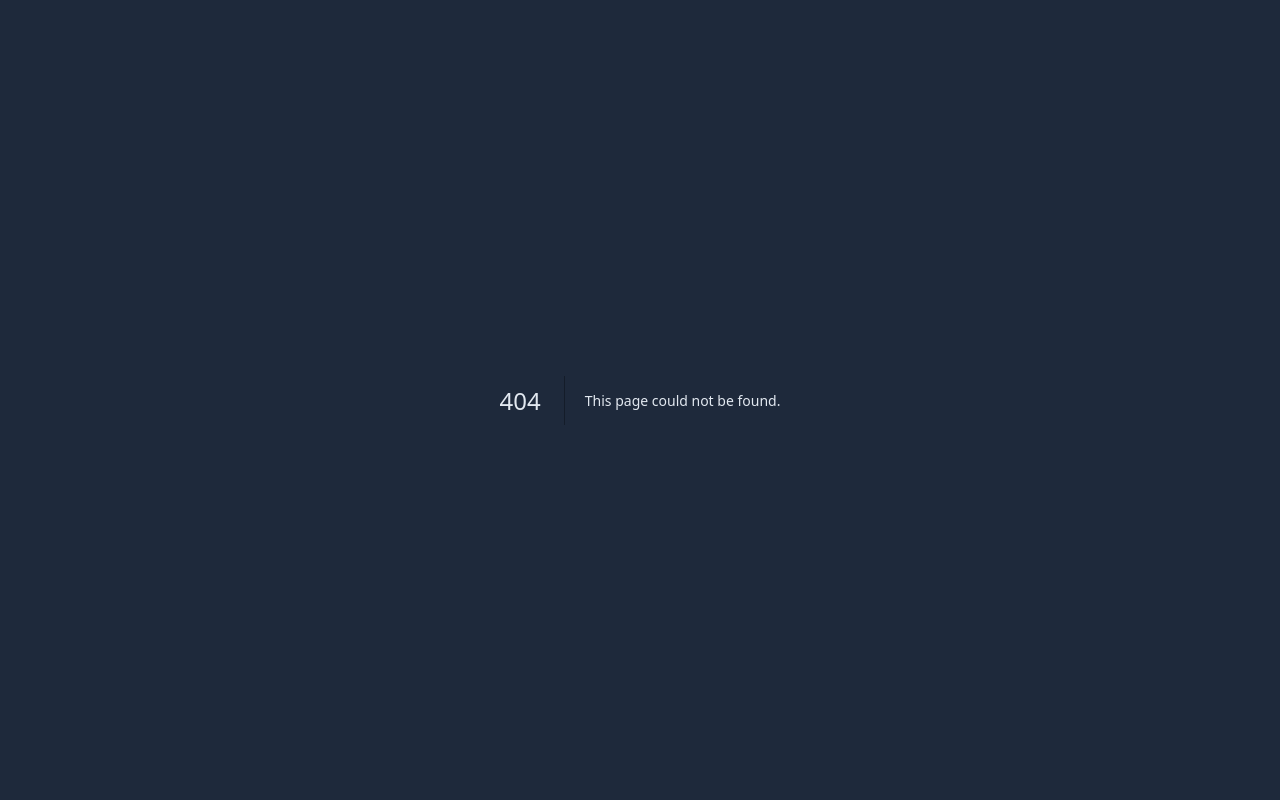
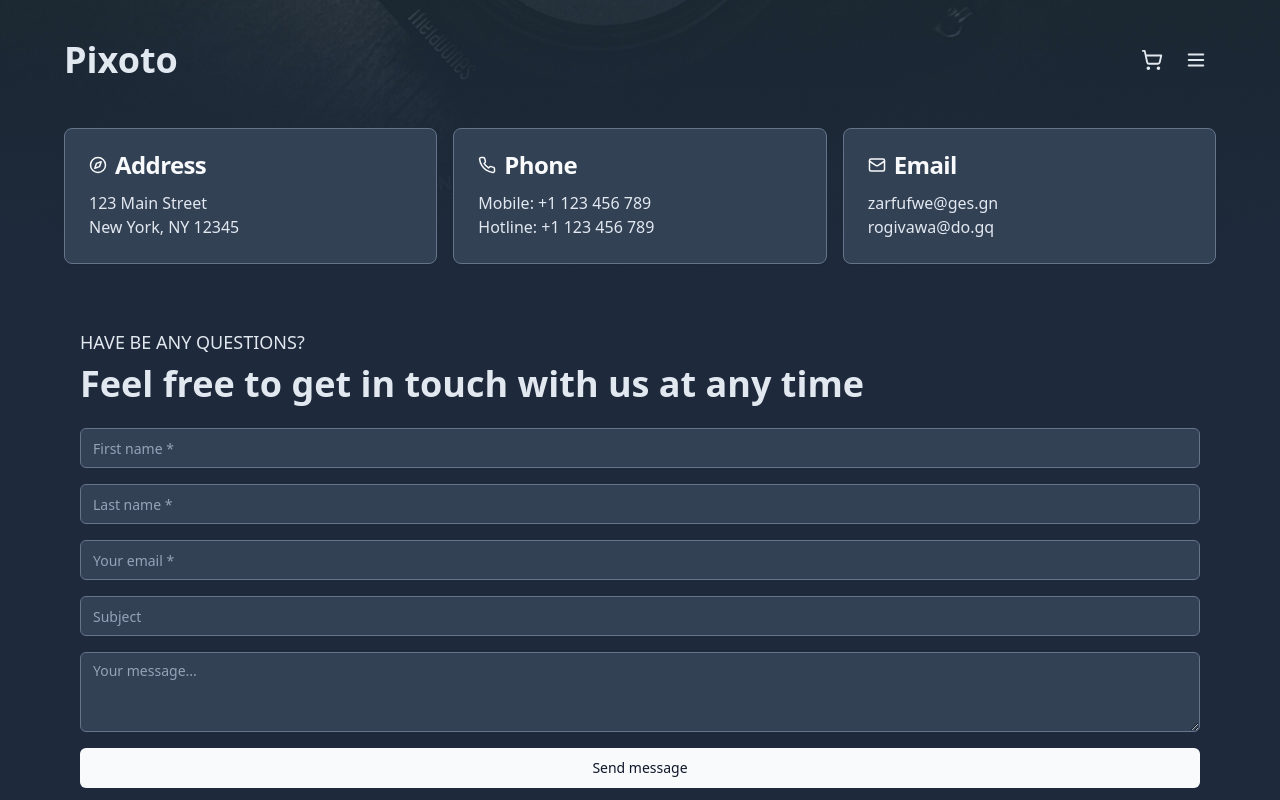
Before and after one commit to seesmof/Pixoto-Photos-Website, a Next.js app: page /contact in a window 1280 px wide. Before the commit this address had no page. Shown: the top 800 px of the page. Built offline with nearby package versions, Linux system fonts and the light colour scheme.

Commit message:
update layout.tsx, page.tsx and footer.tsx

```diff
--- /dev/null
+++ b/app/contact/page.tsx
@@ -0,0 +1,120 @@
+"use client";
+
+import Footer from "@/components/footer";
+import Navbar from "@/components/navbar";
+import { Button } from "@/components/ui/button";
+import {
+  Card,
+  CardDescription,
+  CardHeader,
+  CardTitle,
+} from "@/components/ui/card";
+import { Input } from "@/components/ui/input";
+import { Textarea } from "@/components/ui/textarea";
+import { Compass, Mail, Phone } from "lucide-react";
+import React from "react";
+
+const page = () => {
+  return (
+    <>
+      <main className="min-h-screen">
+        <div className="p-4 grid bg-center relative bg-no-repeat bg-cover bg-[url('/assets/contact-header.jpg')]">
+          <div className="absolute inset-0 bg-gradient-to-b from-transparent to-slate-800 z-10"></div>
+          <section className="grid max-w-6xl mx-auto w-full z-20">
+            <div className="mb-12">
+              <Navbar />
+            </div>
+            <div className="gap-4 lg:grid-cols-3 grid">
+              <Card className="bg-slate-700 border-slate-500">
+                <CardHeader>
+                  <CardTitle className="flex items-center gap-2">
+                    <Compass size={18} strokeWidth={2} />
+                    Address
+                  </CardTitle>
+                  <CardDescription className="text-slate-200 text-base pt-2">
+                    123 Main Street
+                    <br />
+                    New York, NY 12345
+                  </CardDescription>
+                </CardHeader>
+              </Card>
+              <Card className="bg-slate-700 border-slate-500">
+                <CardHeader>
+                  <CardTitle className="flex items-center gap-2">
+                    <Phone size={18} strokeWidth={2} />
+                    Phone
+                  </CardTitle>
+                  <CardDescription className="text-slate-200 text-base pt-2">
+                    Mobile: +1 123 456 789
+                    <br />
+                    Hotline: +1 123 456 789
+                  </CardDescription>
+                </CardHeader>
+              </Card>
+              <Card className="bg-slate-700 border-slate-500">
+                <CardHeader>
+                  <CardTitle className="flex items-center gap-2">
+                    <Mail size={18} strokeWidth={2} />
+                    Email
+                  </CardTitle>
+                  <CardDescription className="text-slate-200 text-base pt-2">
+                    zarfufwe@ges.gn
+                    <br />
+                    rogivawa@do.gq
+                  </CardDescription>
+                </CardHeader>
+              </Card>
+            </div>
+          </section>
+        </div>
+        <section className="grid max-w-6xl w-full mx-auto p-4 py-12">
+          <h3 className="uppercase font-medium lg:text-lg">
+            have be any questions?
+          </h3>
+          <h2 className="text-2xl lg:text-4xl font-bold mt-2">
+            Feel free to get in touch with us at any time
+          </h2>
+          <div className="grid gap-4 pt-6">
+            <div className="grid gap-4">
+              <Input
+                className="bg-slate-700 border border-slate-500 focus:border-slate-200 focus:border-2"
+                type="text"
+                id="firstName"
+                placeholder="First name *"
+              />
+              <Input
+                className="bg-slate-700 border border-slate-500 focus:border-slate-200 focus:border-2"
+                type="text"
+                id="lastName"
+                placeholder="Last name *"
+              />
+            </div>
+            <div className="grid gap-4">
+              <Input
+                className="bg-slate-700 border border-slate-500 focus:border-slate-200 focus:border-2"
+                type="email"
+                id="email"
+                placeholder="Your email *"
+              />
+              <Input
+                className="bg-slate-700 border border-slate-500 focus:border-slate-200 focus:border-2"
+                type="text"
+                id="subject"
+                placeholder="Subject"
+              />
+            </div>
+            <Textarea
+              className="bg-slate-700 border border-slate-500 focus:border-slate-200 focus:border-2"
+              id="message"
+              placeholder="Your message..."
+            />
+            <Button variant="default">Send message</Button>
+          </div>
+        </section>
+        <Footer />
+      </main>
+    </>
+  );
+};
+
+export default page;
--- a/app/page.tsx
+++ b/app/page.tsx
@@ -1,6 +1,7 @@
 "use client";
 
 import Footer from "@/components/footer";
+import Navbar from "@/components/navbar";
 import { Button } from "@/components/ui/button";
 import {
   Card,
@@ -11,22 +12,7 @@ import {
 } from "@/components/ui/card";
 import { Input } from "@/components/ui/input";
 import { Label } from "@/components/ui/label";
-import { Separator } from "@/components/ui/separator";
-import {
-  Sheet,
-  SheetContent,
-  SheetDescription,
-  SheetHeader,
-  SheetTitle,
-  SheetTrigger,
-} from "@/components/ui/sheet";
-import {
-  ArrowRight,
-  ArrowUpRight,
-  CircleDot,
-  Menu,
-  ShoppingCart,
-} from "lucide-react";
+import { ArrowRight, ArrowUpRight, CircleDot } from "lucide-react";
 import Image from "next/image";
 import Link from "next/link";
 import * as React from "react";
@@ -36,46 +22,7 @@ const MainPage = () => {
     <>
       <section className="bg-cover bg-no-repeat bg-[url('/assets/main-hero-background.jpg')] bg-center">
         <div className="max-w-6xl mx-auto w-full grid p-4">
-          <nav className="flex justify-between items-center lg:pt-6">
-            <h1 className="text-2xl lg:text-4xl font-bold">
-              <Link href="/">Pixoto</Link>
-            </h1>
-            <div className="flex flex-row items-center gap-1">
-              <Sheet>
-                <SheetTrigger asChild>
-                  <Button variant={"ghost"} size={"icon"}>
-                    <ShoppingCart size={22} />
-                  </Button>
-                </SheetTrigger>
-                <SheetContent side="left">
-                  <SheetHeader>
-                    <SheetTitle>Your cart</SheetTitle>
-                    <SheetDescription>
-                      Add items to your cart and they will appear here
-                    </SheetDescription>
-                  </SheetHeader>
-                  <Separator className="my-2" />
-                </SheetContent>
-              </Sheet>
-              <Sheet>
-                <SheetTrigger asChild>
-                  <Button variant={"ghost"} size={"icon"}>
-                    <Menu size={22} />
-                  </Button>
-                </SheetTrigger>
-                <SheetContent side="left">
-                  <div className="grid gap-4">
-                    <Link href="/">Home</Link>
-                    <Link href="/">About</Link>
-                    <Link href="/">Shop</Link>
-                    <Link href="/">Portfolio</Link>
-                    <Link href="/">Blog</Link>
-                    <Link href="/">Contact</Link>
-                  </div>
-                </SheetContent>
-              </Sheet>
-            </div>
-          </nav>
+          <Navbar />
 
           <div className="grid py-24 lg:py-40 w-full">
             <h2 className="uppercase font-medium lg:text-lg">
--- a/components/footer.tsx
+++ b/components/footer.tsx
@@ -75,12 +75,12 @@ const Footer = () => {
           <article className="lg:w-[20%]">
             <h3 className="font-bold uppercase">pages</h3>
             <div className="grid gap-2 mt-2">
-              <FooterLink href="/">About us</FooterLink>
+              <FooterLink href="/about">About us</FooterLink>
               <FooterLink href="/">Services</FooterLink>
               <FooterLink href="/">Portfolio</FooterLink>
-              <FooterLink href="/">Blog</FooterLink>
+              <FooterLink href="/blog">Blog</FooterLink>
               <FooterLink href="/">Team</FooterLink>
-              <FooterLink href="/">Contact</FooterLink>
+              <FooterLink href="/contact">Contact</FooterLink>
             </div>
           </article>
 
--- /dev/null
+++ b/components/navbar.tsx
@@ -0,0 +1,97 @@
+"use client";
+
+import Link from "next/link";
+import React from "react";
+import {
+  Sheet,
+  SheetContent,
+  SheetDescription,
+  SheetHeader,
+  SheetTitle,
+  SheetTrigger,
+} from "./ui/sheet";
+import { Button } from "./ui/button";
+import { Menu, ShoppingCart } from "lucide-react";
+import { Separator } from "./ui/separator";
+
+interface NavbarProps {
+  shoppingCartItems: CartItem[];
+  setShoppingCartItems: React.Dispatch<React.SetStateAction<CartItem[]>>;
+}
+
+export interface CartItem {
+  id: number;
+  name: string;
+  image: string;
+  quantity: number;
+  price: number;
+}
+
+const Navbar = () => {
+  const [shoppingCartItems, setShoppingCartItems] = React.useState<CartItem[]>(
+    []
+  );
+
+  return (
+    <>
+      <nav className="flex justify-between items-center lg:pt-6">
+        <h1 className="text-2xl lg:text-4xl font-bold duration-500 hover:text-slate-300">
+          <Link href="/">Pixoto</Link>
+        </h1>
+        <div className="flex flex-row items-center gap-1">
+          <Sheet>
+            <SheetTrigger asChild>
+              <Button variant={"ghost"} size={"icon"}>
+                <ShoppingCart size={22} />
+              </Button>
+            </SheetTrigger>
+            <SheetContent side="left">
+              <SheetHeader>
+                <SheetTitle>Your cart</SheetTitle>
+                <SheetDescription>
+                  {shoppingCartItems.length > 0 ? (
+                    <p>{shoppingCartItems.length} items</p>
+                  ) : (
+                    <p>Add items to your cart and they will appear here</p>
+                  )}
+                </SheetDescription>
+              </SheetHeader>
+              <Separator className="my-2" />
+              <section className="grid gap-4 pt-6">
+                {shoppingCartItems.map((item) => (
+                  <article className="flex items-center">
+                    <ShoppingCart size={24} className="mr-2" />
+                    <div className="grid gap-1">
+                      <p>{item.name}</p>
+                      <p>${item.price}</p>
+                      <p>x{item.quantity}</p>
+                    </div>
+                  </article>
+                ))}
+              </section>
+            </SheetContent>
+          </Sheet>
+          <Sheet>
+            <SheetTrigger asChild>
+              <Button variant={"ghost"} size={"icon"}>
+                <Menu size={22} />
+              </Button>
+            </SheetTrigger>
+            <SheetContent side="left">
+              <div className="grid gap-4">
+                <Link href="/">Home</Link>
+                <Link href="/about">About</Link>
+                <Link href="/shop">Shop</Link>
+                <Link href="/portfolio">Portfolio</Link>
+                <Link href="/blog">Blog</Link>
+                <Link href="/contact">Contact</Link>
+              </div>
+            </SheetContent>
+          </Sheet>
+        </div>
+      </nav>
+    </>
+  );
+};
+
+export default Navbar;
```
Also changed, not shown: public/assets/contact-header.jpg (added).
